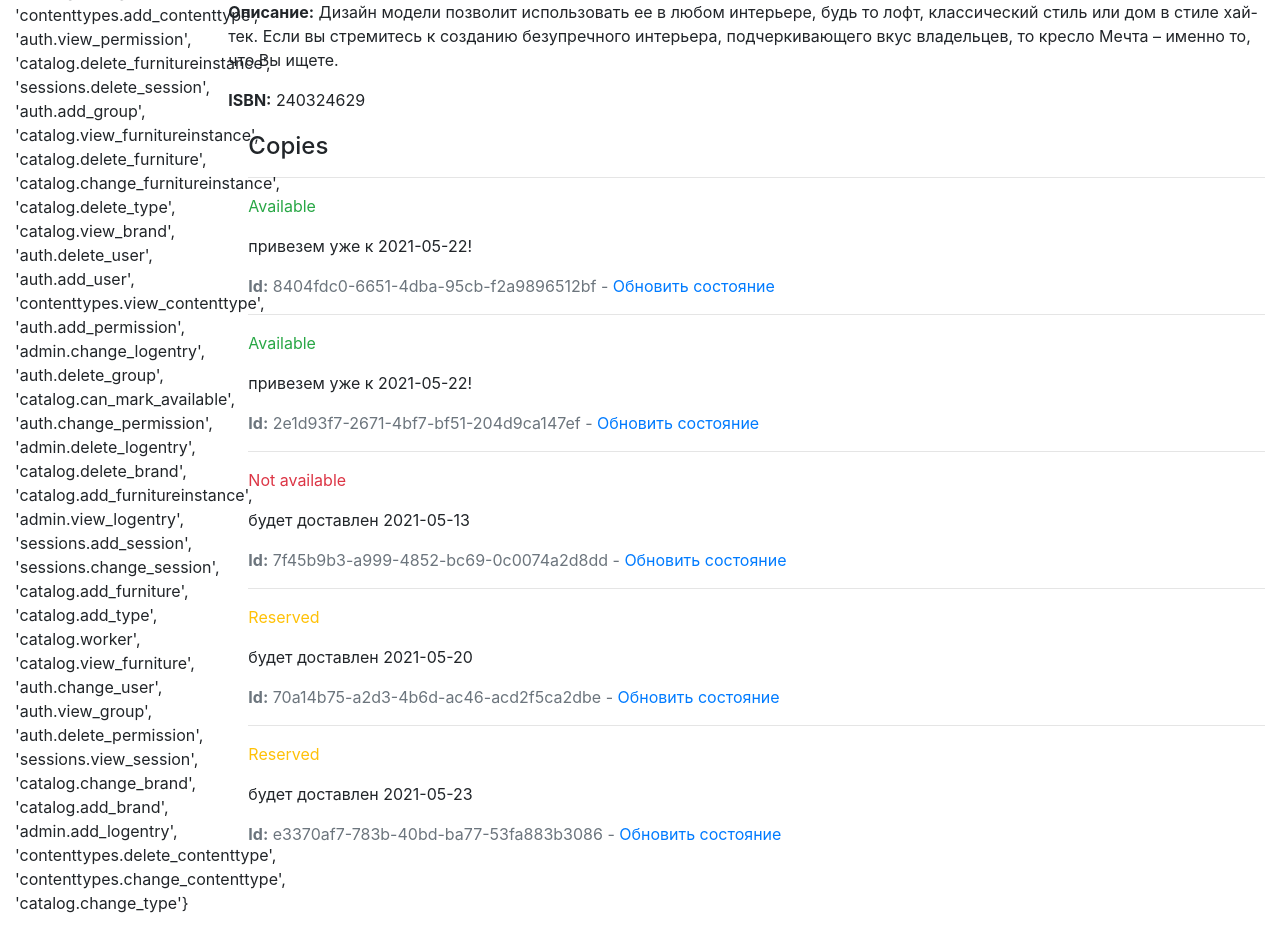
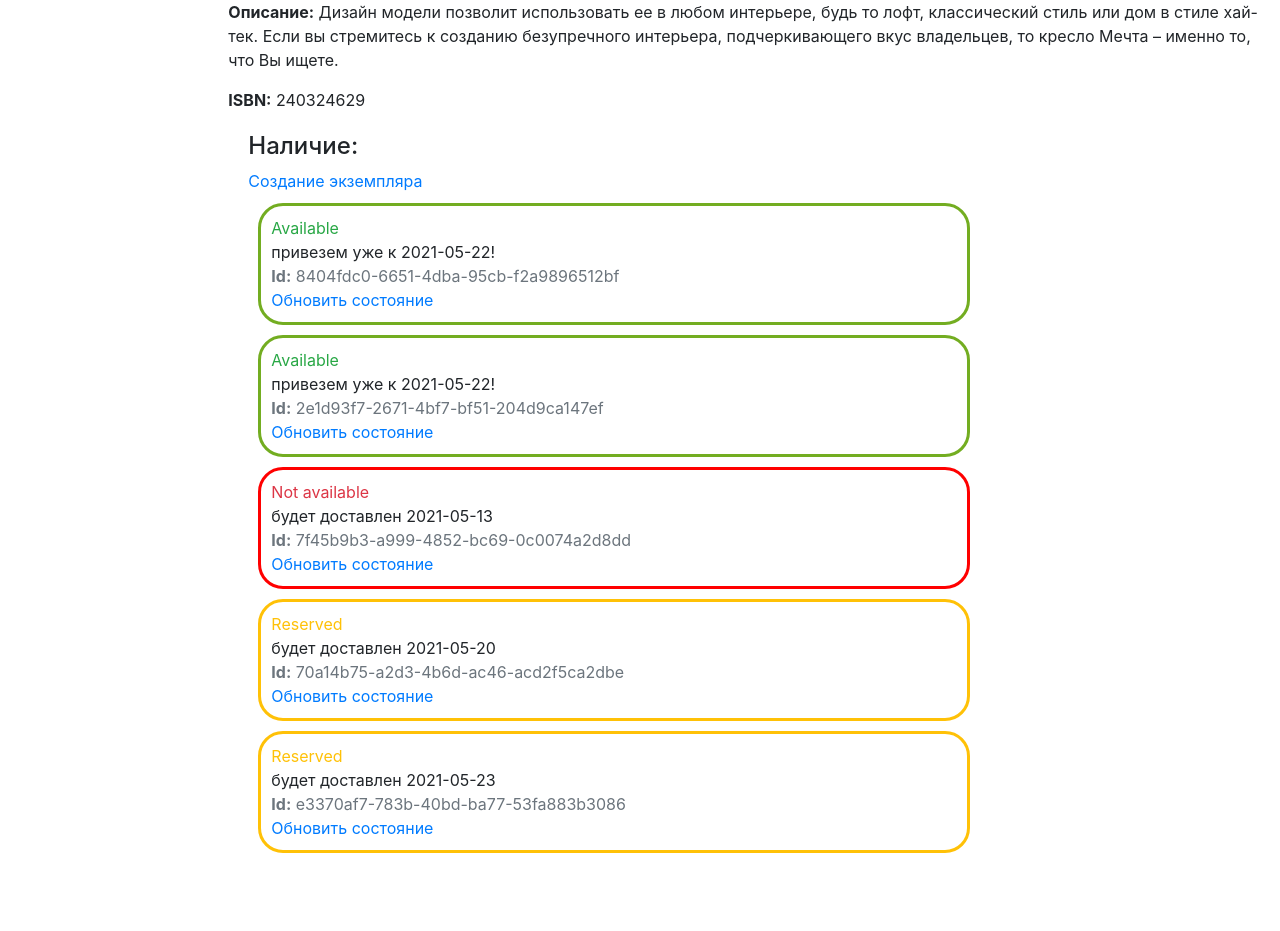
Before and after one commit to dedvnutree/DevOps-Autumn2021, a Django app: page /catalog/furniture/1 in a window 1280 px wide. Shown: the part 377-1308 px from the top of the page. After the commit the page ends 1230 px from the top, so only its background shows below. Run offline with Django 3.2, Linux system fonts and the light colour scheme; a user stored in the database is signed in; data comes from the database, SQL or seed files in the repository; both versions use the stored data as it was after the commit.

Commit message:
permissions, group workers

```diff
--- a/catalog/templates/base_generic.html
+++ b/catalog/templates/base_generic.html
@@ -39,7 +39,6 @@
                 <li><a href="{% url 'workers-page' %}"> Рабочая страница </a> </li>
             {% endif %}
 
-            {{ perms.all }}
         </ul>
      {% endblock %}
 
--- a/catalog/templates/catalog/brand_list.html
+++ b/catalog/templates/catalog/brand_list.html
@@ -1,7 +1,7 @@
 {% extends "base_generic.html" %}
 
 {% block content %}
-  <h1>Brand List</h1>
+  <h1>Бренды</h1>
   {% if brand_list %}
   <ul>
     {% for brand in brand_list %}
@@ -12,6 +12,6 @@
 
   </ul>
   {% else %}
-    <p>There are no Brands in the shop.</p>
+    <p>Пропали все бренды :(</p>
   {% endif %}
 {% endblock %}
--- a/catalog/templates/catalog/furniture_detail.html
+++ b/catalog/templates/catalog/furniture_detail.html
@@ -1,7 +1,7 @@
 {% extends "base_generic.html" %}
 
 {% block content %}
-  <h1>Title: {{ furniture.name }}</h1>
+  <h1>Название: {{ furniture.name }}</h1>
 
   <p><strong>Производитель:</strong> <a href="{{ furniture.brand.get_absolute_url }}">{{ furniture.brand }}</a></p>
   <p><strong>Тип:</strong> {{ furniture.type.all|join:", " }}</p>
@@ -20,23 +20,50 @@
   <p><strong>ISBN:</strong> {{ furniture.isbn }}</p>
 
   <div style="margin-left:20px;margin-top:20px">
-    <h4>Copies</h4>
+    <h4>Наличие:</h4>
+    {% if perms.catalog.worker %}
+      <a href="{% url 'furnitureinstance-create' %}">Создание экземпляра </a>
 
       {% for copy in furniture.furnitureinstance_set.all %}
-      <hr>
-      <p class="{% if copy.status == 'a' %}text-success{% elif copy.status == 'n' %}text-danger{% else %}text-warning{% endif %}">
+      <div style="border-radius: 25px;
+                  border: 3px solid {% if copy.status == 'a' %} #73AD21 {% elif copy.status == 'n' %} red {% else %} #ffc107 {% endif %};
+                  padding: 10px;
+                  margin: 10px;
+                  width: 70%;
+                  height: auto;">
+
+        <p style="margin:0px;" class="{% if copy.status == 'a' %}text-success{% elif copy.status == 'n' %}text-danger{% else %}text-warning{% endif %}">
           {{ copy.get_status_display }}
         </p>
-
-      <p>
+        <p style="margin:0px;">
           {{ copy.delivery }}
         </p>
-      <p class="text-muted"><strong>Id:</strong> {{ copy.id }}
-        {% if perms.catalog.worker %}
-        - <a href="{% url 'furnitureinstance-update' copy.id %}">Обновить состояние </a>
+        <p style="margin:0px;" class="text-muted"><strong>Id:</strong> {{ copy.id }}<br>
+          <a href="{% url 'furnitureinstance-update' copy.id %}">Обновить состояние </a>
+        </p>
+      </div>
+      {% endfor %}
+
+      {% else %}
+        {% for copy in furniture.furnitureinstance_set.all %}
+          {% if copy.status != 'n' %}
+            <div style="border-radius: 25px;
+                        border: 3px solid {% if copy.status == 'a' %} #73AD21 {% elif copy.status == 'n' %} red {% else %} #ffc107 {% endif %};
+                        padding: 10px;
+                        margin: 10px;
+                        width: 70%;
+                        height: auto;">
+
+              <p style="margin:0px;" class="{% if copy.status == 'a' %}text-success {% else %}text-warning{% endif %}">
+                {{ copy.get_status_display }}
+              </p>
+              <p style="margin:0px;">
+                {{ copy.delivery }}
+              </p>
+            </div>
           {% endif %}
-      </p>
       {% endfor %}
+    {% endif %}
   </div>
 {% endblock %}
 8404fdc0-6651-4dba-95cb-f2a9896512bf
--- a/catalog/templates/catalog/furniture_list.html
+++ b/catalog/templates/catalog/furniture_list.html
@@ -1,7 +1,7 @@
 {% extends "base_generic.html" %}
 
 {% block content %}
-  <h1>Furniture List</h1>
+  <h1>Каталог</h1>
   {% if furniture_list %}
   <ul>
     {% for furniture in furniture_list %}
@@ -12,6 +12,6 @@
 
   </ul>
   {% else %}
-    <p>There are no furniture in the shop.</p>
+    <p>В магазине пропала вся мебель :(</p>
   {% endif %}
 {% endblock %}
--- a/catalog/templates/catalog/workers_page.html
+++ b/catalog/templates/catalog/workers_page.html
@@ -3,10 +3,9 @@
 {% block content %}
     <h1>Рабочая страница</h1>
 
-    <h2><a href="{% url 'furniture-create' %}"> Создать товар </a></h2>
     {% if furniture_list %}
     <ul>
-
+        <li><h4> <a href="{% url 'furniture-create' %}"> Создать новый товар </a> </h4></li>
       {% for furniture in furniture_list %}
       <li>
           {{furniture.type.first}}
--- a/catalog/views.py
+++ b/catalog/views.py
@@ -108,7 +108,8 @@ from django.views.generic.edit import CreateView, UpdateView, DeleteView
 from django.urls import reverse_lazy
 from catalog.models import Furniture, Brand
 
-class FurnitureCreate(CreateView):
+class FurnitureCreate(PermissionRequiredMixin,CreateView):
+    permission_required = 'catalog.worker'
     model = Furniture
     fields = ['name', 'brand', 'type', 'image', 'description', 'isbn',]
 
@@ -117,11 +118,13 @@ class FurnitureUpdate(PermissionRequiredMixin, UpdateView):
     model = Furniture
     fields = '__all__' # Not recommended (potential security issue if more fields added)
 
-class FurnitureDelete(DeleteView):
+class FurnitureDelete(PermissionRequiredMixin,DeleteView):
+    permission_required = 'catalog.worker'
     model = Furniture
     success_url = reverse_lazy('furniture')
 
-class FurnitureInstanceCreate(CreateView):
+class FurnitureInstanceCreate(PermissionRequiredMixin,CreateView):
+    permission_required = 'catalog.worker'
     model = FurnitureInstance
     fields = '__all__'
 
@@ -133,14 +136,17 @@ class FurnitureInstanceUpdate(PermissionRequiredMixin, UpdateView):
 
 
 
-class BrandCreate(CreateView):
+class BrandCreate(PermissionRequiredMixin,CreateView):
+    permission_required = 'catalog.worker'
     model = Brand
     fields = '__all__'
 
-class BrandUpdate(UpdateView):
+class BrandUpdate(PermissionRequiredMixin,UpdateView):
+    permission_required = 'catalog.worker'
     model = Brand
     fields = '__all__'
 
-class BrandDelete(DeleteView):
+class BrandDelete(PermissionRequiredMixin,DeleteView):
+    permission_required = 'catalog.worker'
     model = Brand
     success_url = reverse_lazy('brand')
--- a/shop/settings.py
+++ b/shop/settings.py
@@ -105,7 +105,7 @@ AUTH_PASSWORD_VALIDATORS = [
 # Internationalization
 # https://docs.djangoproject.com/en/3.2/topics/i18n/
 
-LANGUAGE_CODE = 'en-us'
+LANGUAGE_CODE = 'ru-RU'
 
 TIME_ZONE = 'Asia/Yekaterinburg'
 
--- a/shop/urls.py
+++ b/shop/urls.py
@@ -28,6 +28,7 @@ urlpatterns = [
     path('catalog/', include('catalog.urls')),
     path('', RedirectView.as_view(url='/catalog/', permanent=True)),
     path('accounts/', include('django.contrib.auth.urls')),
+
     ]
 
 urlpatterns += static(settings.STATIC_URL, document_root=settings.STATIC_ROOT)
```
Also changed, not shown: catalog/templates/index.html (+7 -7 lines), db.sqlite3. Lines whose indentation alone changed are shown as unchanged.
